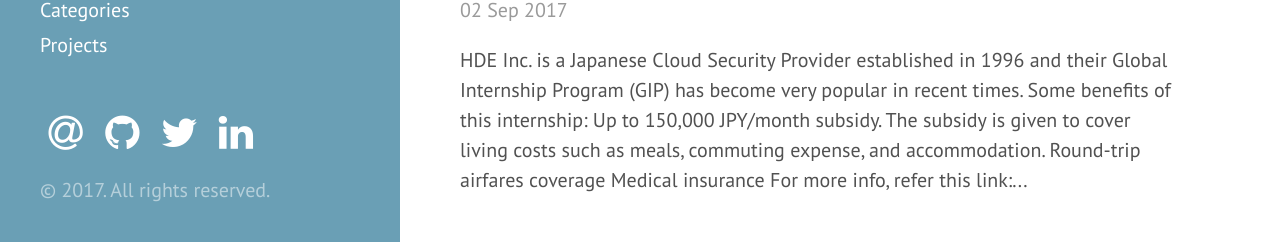
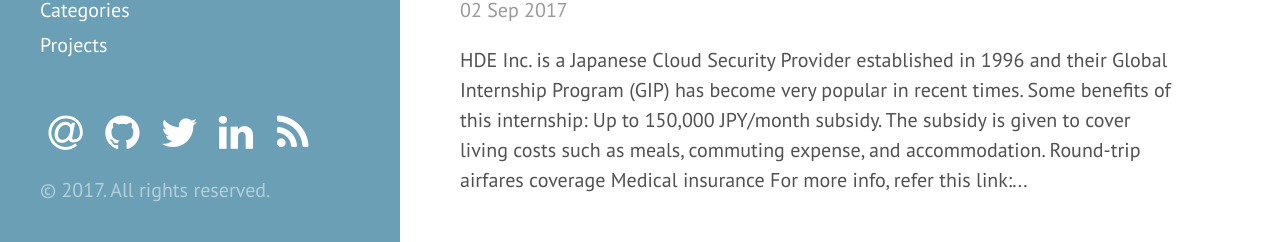
Before and after one commit to alisha17/alisha17.github.io, a Jekyll site: the page built from index.html, in a window 1280 px wide and 900 px high, scrolled down 510 px. Shown: the part 655-897 px from the top of the window. Built offline with Jekyll 4.4.1, drawn with Linux system fonts in a browser that asks for light colours; nearby versions of some CDN libraries; Markdown is read by kramdown in place of the engine named in the settings; the list of posts is cut into pages by our own code; comment, search, counter and statistics services are not loaded.

Commit message:
rss feed f icon

```diff
--- a/_config.yml
+++ b/_config.yml
@@ -18,6 +18,7 @@
   twitter:        'https://twitter.com/alisha_aneja17'
   linkedin:       'https://www.linkedin.com/in/alisha-aneja-509252128/'
   wordpress:      'https://mealisha.wordpress.com/'
+  rss:            'https://alisha17.github.io/atom.xml'
 
 paginate:         5
 
@@ -34,3 +35,6 @@
       path: "assets"
     values:
       image: true
+
+plugins:
+  - jekyll-feed
--- a/_includes/sidebar.html
+++ b/_includes/sidebar.html
@@ -42,9 +42,9 @@
             <a href="{{ site.author.linkedin}}" target="_blank" class="btn-social btn-outline" title="Alisha Aneja on LinkedIn">
                 <i class="fa fa-fw fa-linkedin fa-2x"></i>
             </a>
-           <!--  <a href="{{ site.author.wordpress}}" target="_blank" class="btn-social btn-outline" title="mealisha on wordpress">
-                <i class="fa fa-fw fa-wordpress fa-2x"></i>
-            </a> -->
+            <a href="{{ site.author.rss}}" target="_blank" class="btn-social btn-outline" title="rss feed">
+                <i class="fa fa-fw fa-rss fa-2x"></i>
+            </a>
     </ul>
 
     <p>&copy; {{ site.time | date: '%Y' }}. All rights reserved.</p>
```
Also changed, not shown: 16 other files.
